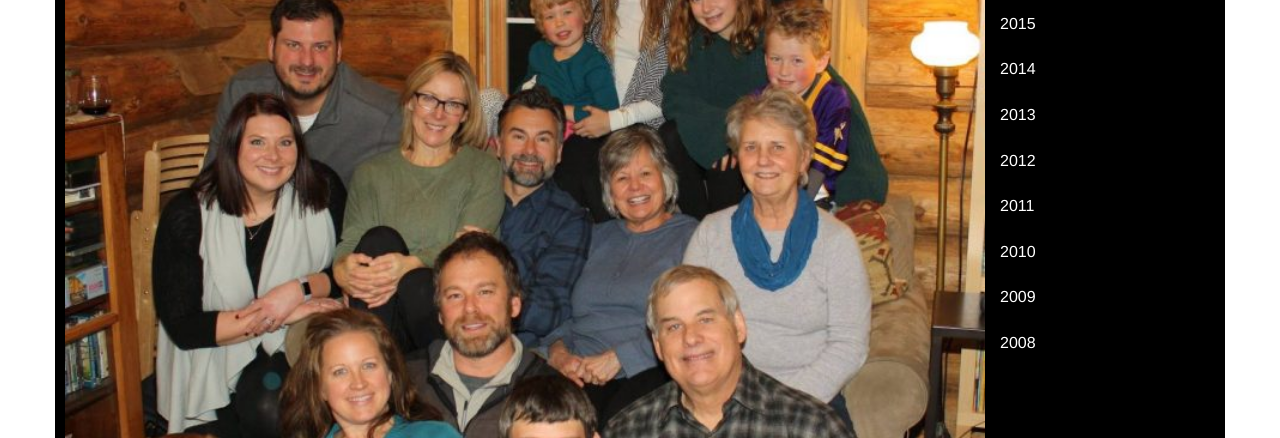
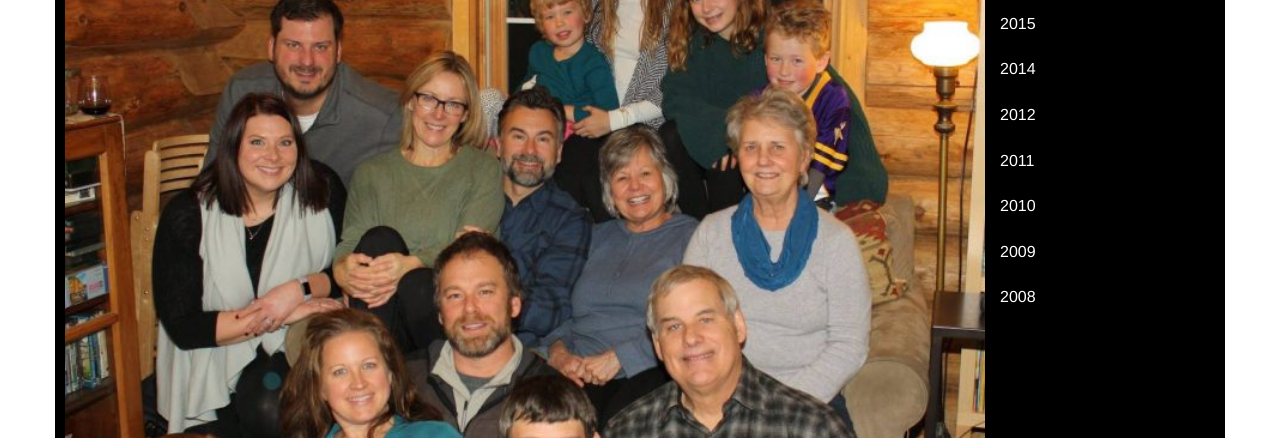
Before and after one commit to mattrude/therudes.com, a Jekyll site: the page built from index.html, in a window 1280 px wide and 900 px high, scrolled down 1445 px. Shown: the part 154-592 px from the top of the window. Built offline with Jekyll 4.4.1, drawn with Linux system fonts in a browser that asks for light colours; nearby versions of some CDN libraries.

Commit message:
More photos updates

```diff
--- a/_data/photos.yml
+++ b/_data/photos.yml
@@ -6,11 +6,10 @@
   image: family-photo.2016.small.jpg
 - year: 2015
   image: family-photo.2015.small.jpg
-  discription: '<h3>Thanksgiving, 2015</h3><span><b>Rear Row:</b> Lisa, Emma, Sandy, Linda, Ruby, Doug, Amanda, Brian</span><br /><span><b>Front Row:</b> Wade, Matt, Amdada, Lila, Scott, Sam, Odin</span>'
+  title: Thanksgiving, 2015
+  discription: '<b>Rear Row:</b> Lisa, Emma, Sandy, Linda, Ruby, Doug, Amanda, Brian<br /><b>Front Row:</b> Wade, Matt, Amdada, Lila, Scott, Sam, Odin'
 - year: 2014
   image: family-photo.2014.small.jpg
-- year: 2013
-  image: family-photo.2013.jpg
 - year: 2012
   image: family-photo.2012.small.jpg
 - year: 2011
--- a/_includes/photo.html
+++ b/_includes/photo.html
@@ -18,7 +18,8 @@
                 <img src="/assets/img/family-photos/{{ photo.image }}" class="img-responsive" alt="Responsive image" style="width:80%">
                 {% if photo.discription %}
                     <div>
-                        {{ photo.discription }}
+                        <h2>{{ photo.title }}</h2>
+                        <p>{{ photo.discription }}</p>
                     </div>
                 {% endif %}
             </div>
```
